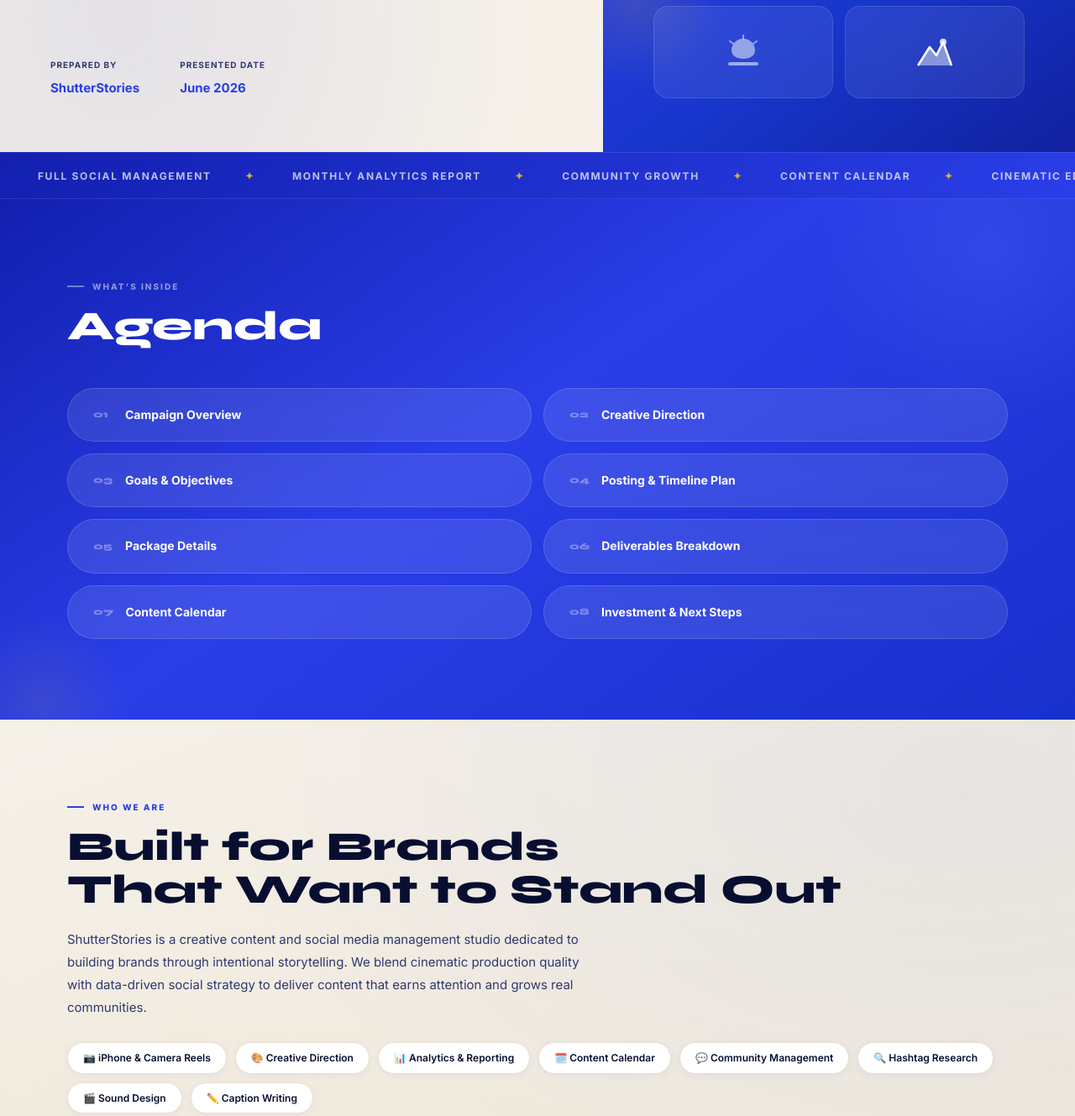
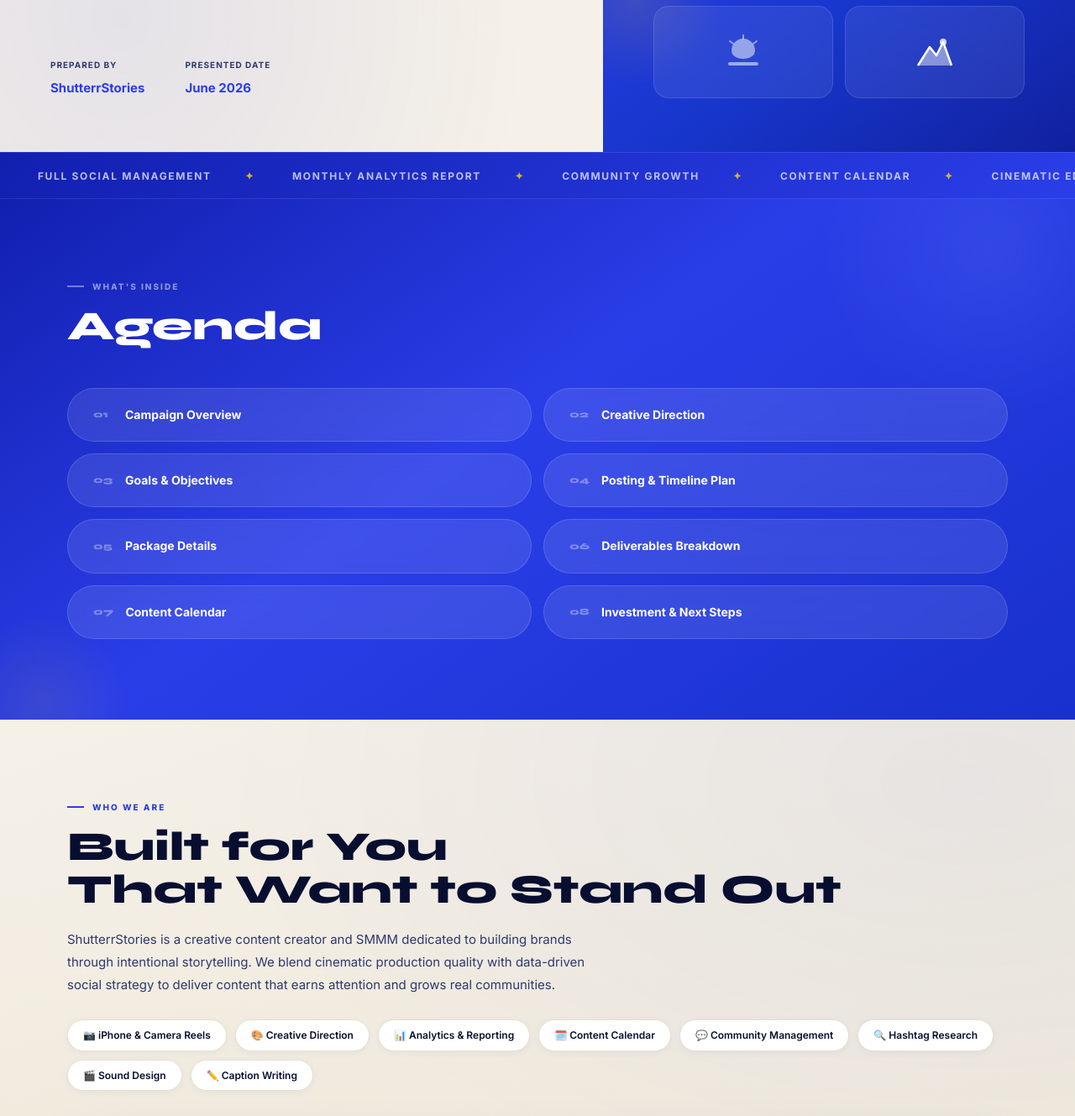
Before and after one commit to sumedh2424/shutterrstories-proposal, a plain HTML site: page index.html/index.html in a window 1280 px wide. Shown: the part 619-1948 px from the top of the page at 84% size. Drawn offline with Linux system fonts and the light colour scheme.

Commit message:
Updated naming and sentences

```diff
--- a/index.html/index.html
+++ b/index.html/index.html
@@ -3,7 +3,7 @@
 <head>
 <meta charset="UTF-8">
 <meta name="viewport" content="width=device-width, initial-scale=1.0">
-<title>ShutterStories — Social Media Proposal</title>
+<title>ShutterrStories — Social Media Proposal</title>
 <link href="https://fonts.googleapis.com/css2?family=Inter:wght@300;400;500;600;700;800;900&family=Syne:wght@700;800&display=swap" rel="stylesheet">
 <style>
 *, *::before, *::after { box-sizing: border-box; margin: 0; padding: 0; }
@@ -970,7 +970,7 @@ section.blue-bg .section-body { color: rgba(255,255,255,0.65); }
 <div class="cover">
   <div class="cover-left">
     <div>
-      <div class="brand-tag">ShutterStories</div>
+      <div class="brand-tag">ShutterrStories</div>
       <div class="brand-sub">Content & Social Media Management</div>
     </div>
 
@@ -996,7 +996,7 @@ section.blue-bg .section-body { color: rgba(255,255,255,0.65); }
     <div class="cover-meta reveal delay-3">
       <div class="cover-meta-item">
         <label>Prepared by</label>
-        <p>ShutterStories</p>
+        <p>ShutterrStories</p>
       </div>
       <div class="cover-meta-item">
         <label>Presented Date</label>
@@ -1088,8 +1088,8 @@ section.blue-bg .section-body { color: rgba(255,255,255,0.65); }
 <!-- ══ ABOUT ══════════════════════════════════════════ -->
 <section class="cream-bg">
   <div class="section-eyebrow reveal">Who We Are</div>
-  <div class="section-title reveal delay-1">Built for Brands<br>That Want to Stand Out</div>
-  <div class="section-body reveal delay-2">ShutterStories is a creative content and social media management studio dedicated to building brands through intentional storytelling. We blend cinematic production quality with data-driven social strategy to deliver content that earns attention and grows real communities.</div>
+  <div class="section-title reveal delay-1">Built for You<br>That Want to Stand Out</div>
+  <div class="section-body reveal delay-2">ShutterrStories is a creative content creator and SMMM dedicated to building brands through intentional storytelling. We blend cinematic production quality with data-driven social strategy to deliver content that earns attention and grows real communities.</div>
 
   <div class="tag-wrap reveal delay-3">
     <span class="tag">📷 iPhone & Camera Reels</span>
@@ -1382,7 +1382,7 @@ section.blue-bg .section-body { color: rgba(255,255,255,0.65); }
 <section class="white-bg">
   <div class="section-eyebrow reveal">Planning</div>
   <div class="section-title reveal delay-1">Monthly Content Calendar</div>
-  <div class="section-body reveal delay-2">Every month you receive a pre-planned calendar. All posts scripted, scheduled, and ready to go — zero guesswork.</div>
+  <div class="section-body reveal delay-2">Every month you receive a pre-planned calendar. All posts scripted, scheduled, and ready to go zero guesswork and this can be customised.</div>
 
   <div class="calendar-wrap reveal delay-3">
     <table class="calendar-table">
@@ -1484,11 +1484,11 @@ section.blue-bg .section-body { color: rgba(255,255,255,0.65); }
 
 <!-- ══ FOOTER ══════════════════════════════════════════ -->
 <div class="footer">
-  <div class="reveal">
-    <div class="footer-brand">ShutterStories</div>
+  <div class="reveal"
+    <div class="footer-brand">ShutterrStories</div>
     <div class="footer-contact">Ready to grow your brand? Let's create something beautiful together.</div>
   </div>
-  <a href="mailto:hello@shutterstories.in" class="footer-cta reveal delay-2">Get Started →</a>
+  <a href="mailto:hello@shutterrstories.in" class="footer-cta reveal delay-2">Get Started →</a>
 </div>
 
 <!-- ══ SCRIPTS ══════════════════════════════════════════ -->
```
